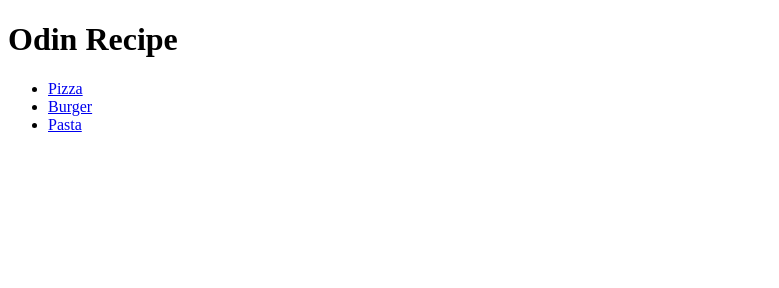
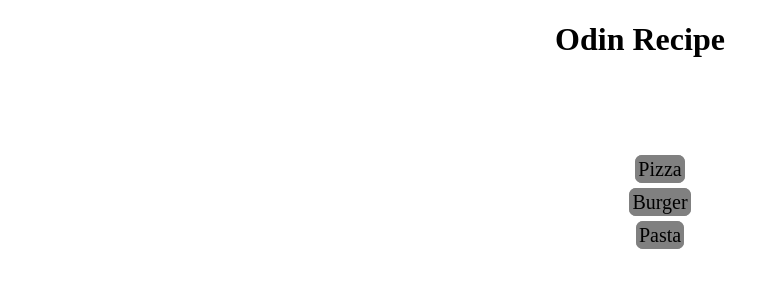
Before and after one commit to hassaanshafqatt/odin-recipes, a plain HTML site: page index.html in a window 1280 px wide. Shown: the whole page, without its empty margins (0-779 px from the left). Drawn offline with Linux system fonts and the light colour scheme.

Commit message:
Added styling (style.css)

```diff
--- a/index.html
+++ b/index.html
@@ -4,10 +4,11 @@
     <meta charset="UTF-8">
     <meta name="viewport" content="width=device-width, initial-scale=1.0">
     <title>Project Recipe</title>
+    <link rel="stylesheet" href="style.css">
 </head>
 <body>
     <h1>Odin Recipe</h1>
-
+    <div class="list-wrapper">
     <ul>
 
         <li><a href="./recipes/pizza.html">Pizza</a></li>
@@ -15,6 +16,6 @@
         <li><a href="./recipes/pasta.html">Pasta</a></li>
 
     </ul>
-
+</div>
 </body>
 </html>
--- /dev/null
+++ b/style.css
@@ -0,0 +1,27 @@
+h1 {
+    text-align: center;
+}
+
+.list-wrapper {
+    margin-top: 100px;
+    text-align: center;
+    font-size: 20px;
+}
+
+.list-wrapper li {
+    margin-top: 10px;
+}
+.list-wrapper ul {
+    list-style-type: none;
+}
+
+.list-wrapper a {
+    text-decoration: none;
+    color: black;
+    background-color: gray;
+    border-style: solid;
+    border-radius: 7px;
+    border-color: gray;
+
+
+}
```
